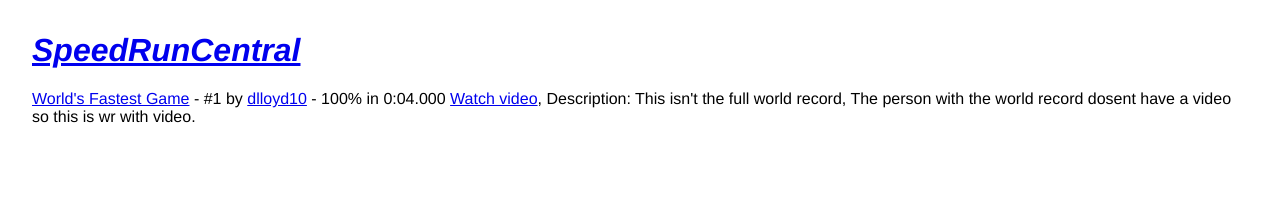
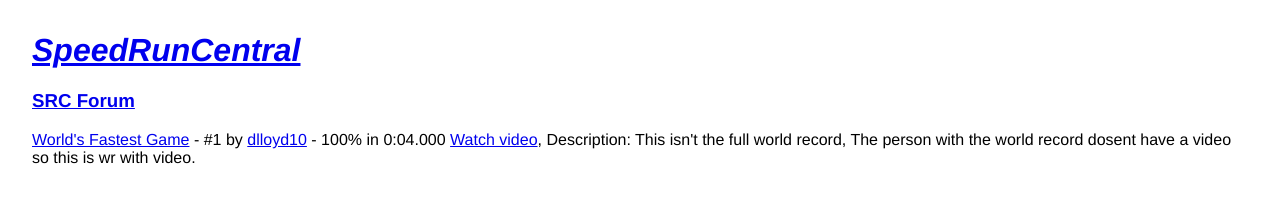
Before and after one commit to dlloyd10/SpeedRunCentral, a plain HTML site: page index.html in a window 1280 px wide. Drawn offline with Linux system fonts and the light colour scheme.

Commit message:
Update index.html

```diff
--- a/index.html
+++ b/index.html
@@ -17,6 +17,8 @@
 
 <h1><a href="https://speedruncentral.glitch.me">SpeedRunCentral</a></h1>
 
+    <h3><a href="http://forum-speedruncentral.glitch.me/#!/general">SRC Forum</a></h3>
+
     <p>
  <a href="https://wfg-speedruncentral.glitch.me/">World's Fastest Game</a> - #1 by <a href="https://www.youtube.com/channel/UCUi3TUMjU0DtTOjxwb2hj8g">dlloyd10</a> - 100% in 0:04.000 <a href="https://www.youtube.com/watch?v=wWQbCy-hXO0">Watch video</a>, Description: This isn't the full world record, The person with the world record dosent have a video so this is wr with video.
     </p>
```
